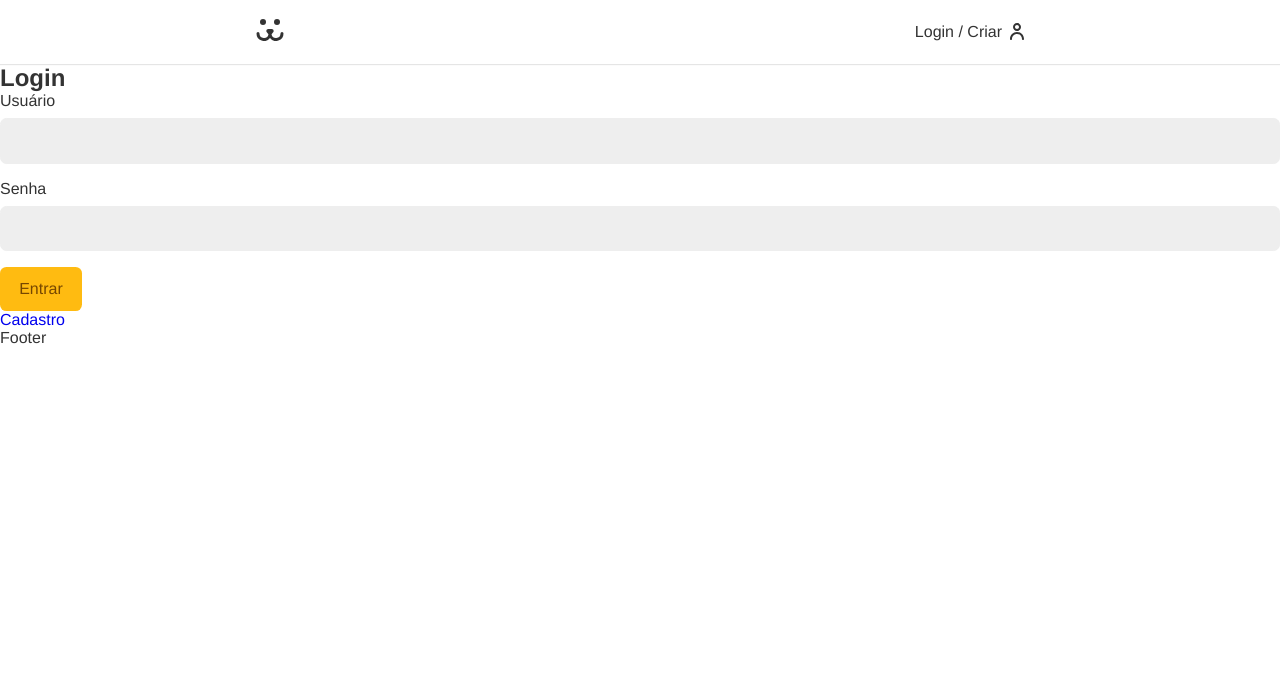
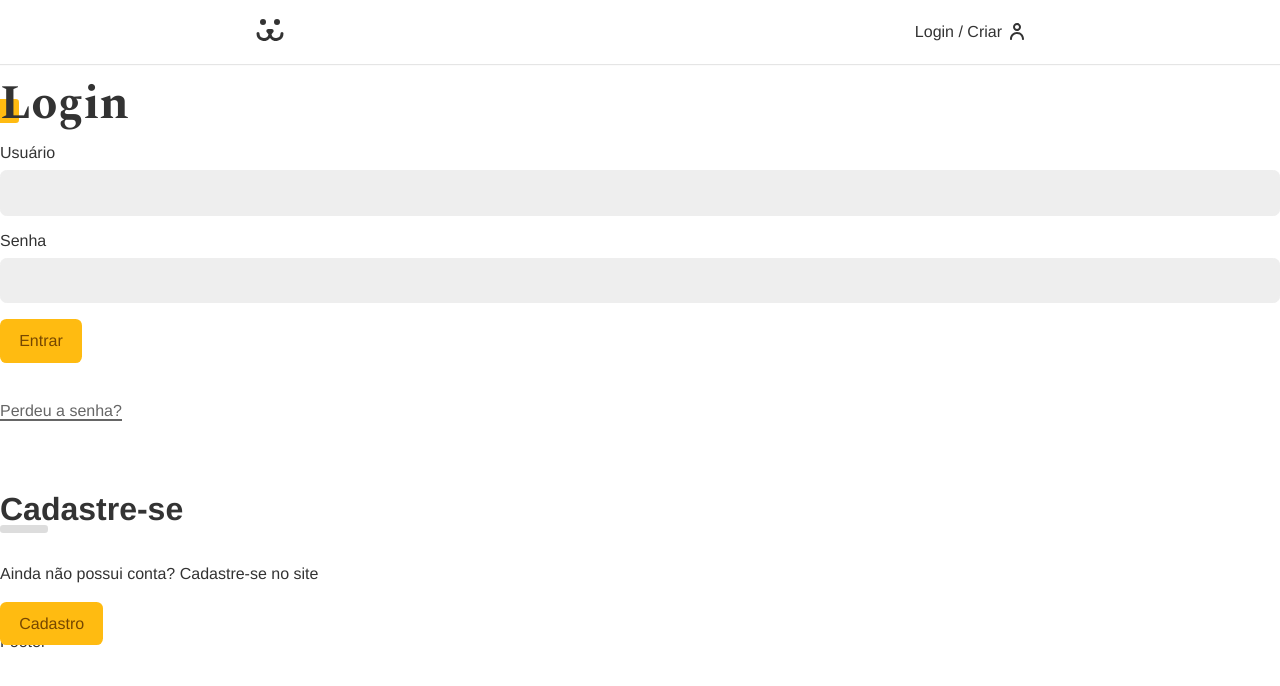
Before and after one commit to weescoelho/dogs, a React (Create React App) app: page /login in a window 1280 px wide. Shown: the top 686 px of the page. Built offline with nearby package versions, Linux system fonts and the light colour scheme.

Commit message:
estilização da página de login

```diff
--- a/src/App.css
+++ b/src/App.css
@@ -1,3 +1,5 @@
+@import url('https://fonts.googleapis.com/css2?family=Spectral:wght@700&display=swap');
+
 *{
   box-sizing: border-box;
 }
@@ -37,6 +39,7 @@
 
 a{
   text-decoration: none;
+  color:#333;
 }
 
 .container{
@@ -44,3 +47,38 @@
   padding: 0 1rem;
   margin: 0 auto;
 }
+
+.title{
+  font-family: var(--type-second);
+  line-height: 1;
+  font-size: 3rem;
+  margin: 1rem 0;
+  position: relative;
+  z-index: 1;
+}
+
+.title::after{
+  content:'';
+  display: block;
+  width:1.5rem;
+  height:1.5rem;
+  background:#fb1;
+  position:absolute;
+  bottom:5px;
+  left:-5px;
+  border-radius: 0.2rem;
+  z-index: -1;
+}
+
+.animeLeft{
+  opacity: 0;
+  transform:translateX(-20px);
+  animation: animeLeft .3s forwards;
+}
+
+@keyframes animeLeft {
+  to{
+    opacity: 1;
+    transform: initial;
+  }
+}
--- /dev/null
+++ b/src/components/Helper/Error.js
@@ -0,0 +1,8 @@
+import React from "react";
+
+const Error = ({error}) => {
+  if (!error) return null;
+  return <p style={{ color: '#f31', margin: "1rem 0" }}>{error}</p>;
+};
+
+export default Error;
--- a/src/components/Login/LoginForm/LoginForm.js
+++ b/src/components/Login/LoginForm/LoginForm.js
@@ -4,6 +4,9 @@
 import useForm from "../../../hooks/useForm";
 import Button from "../../Forms/Button/Button";
 import Input from "../../Forms/Input/Input";
+import Error from "../../Helper/Error";
+import styles from "./LoginForm.module.css";
+import stylesBtn from "../../Forms/Button/Button.module.css";
 
 const LoginForm = () => {
   const username = useForm();
@@ -19,15 +22,28 @@
   };
 
   return (
-    <section>
-      <h1>Login</h1>
-      <form action="" onSubmit={handleSubmit}>
+    <section className="animeLeft">
+      <h1 className="title">Login</h1>
+      <form className={styles.form} action="" onSubmit={handleSubmit}>
         <Input label="Usuário" type="text" name="username" {...username} />
         <Input label="Senha" type="password" name="password" {...password} />
-        {loading ? <Button disabled>Carregando</Button> : <Button>Entrar</Button>}
-        {error && <p>{error}</p> }
+        {loading ? (
+          <Button disabled>Carregando</Button>
+        ) : (
+          <Button>Entrar</Button>
+        )}
+        <Error error={error} />
       </form>
-      <Link to="/login/criar">Cadastro</Link>
+      <Link className={styles.perdeu} to="/login/perdeu">
+        Perdeu a senha?
+      </Link>
+      <div className={styles.cadastro}>
+        <h2 className={styles.subtitle}>Cadastre-se</h2>
+        <p>Ainda não possui conta? Cadastre-se no site</p>
+        <Link className={stylesBtn.button} to="/login/criar">
+          Cadastro
+        </Link>
+      </div>
     </section>
   );
 };
--- /dev/null
+++ b/src/components/Login/LoginForm/LoginForm.module.css
@@ -0,0 +1,42 @@
+.form {
+  margin-bottom: 2rem;
+}
+
+.perdeu {
+  display: inline-block;
+  color: #666;
+  padding: 0.5rem 0;
+  line-height: 1;
+}
+
+.perdeu::after {
+  content:'';
+  height:2px;
+  width: 100%;
+  background:currentColor;
+  display: block;
+}
+
+.cadastro{
+  margin-top: 4rem;
+}
+
+.cadastro p{
+  margin-top: 2rem;
+  margin-bottom: 2rem;
+}
+
+.subtitle{
+  font-family: var(--type-secondary);
+  line-height: 1;
+  font-size:2rem;
+}
+
+.subtitle::after{
+  content:'';
+  display: block;
+  background:#ddd;
+  height:0.5rem;
+  width:3rem;
+  border-radius: .2rem;
+}
```
